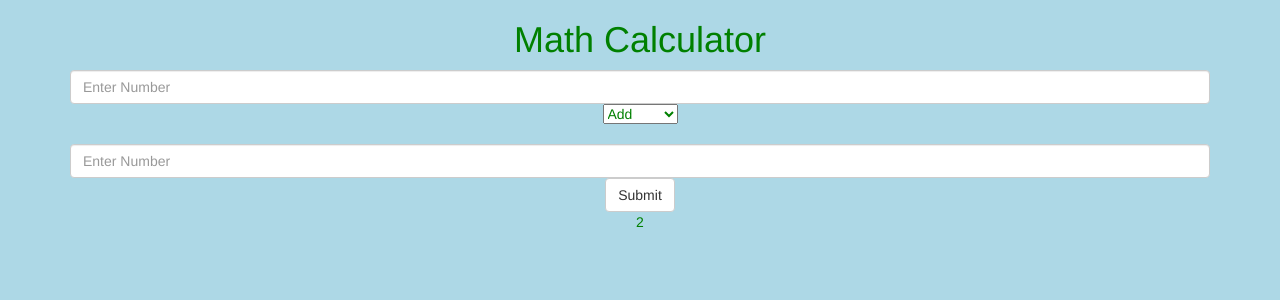
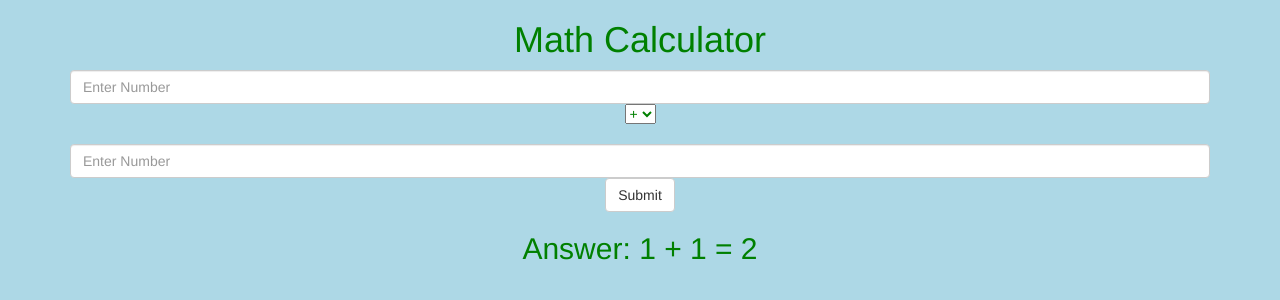
Before and after one commit to destanton/django_calculator, a Django app: page / in a window 1280 px wide. Shown: the top 300 px of the page. Run offline with Django 3.2, Linux system fonts and the light colour scheme; some libraries are stand-ins or nearby versions.

Commit message:
fixed some variable tags and bugs

```diff
--- a/django_calculator/app/views.py
+++ b/django_calculator/app/views.py
@@ -2,28 +2,32 @@ from django.shortcuts import render
 
 
 def drop_down(num_input, num_input2, choice):
-        if choice == "Add":
+        if choice == "+":
             return int(num_input) + int(num_input2)
-        elif choice == "Subtract":
+        elif choice == "-":
             return int(num_input) - int(num_input2)
-        elif choice == "Multiply":
+        elif choice == "&times;":
             return int(num_input) * int(num_input2)
-        elif choice == "Divide":
+        elif choice == "&divide;":
             return int(num_input) / int(num_input2)
 
 
 def index_view(request):
     # print(request.POST)
-    if request.GET:
-        num_input = request.GET["num_input"]
-        num_input2 = request.GET["num_input2"]
-        operator = request.GET["operator"]
-        print(request.GET)
-    else:
-        num_input = 1
-        num_input2 = 1
-        operator = "Add"
-    context = {
-        "output": drop_down(num_input, num_input2, operator)
-    }
-    return render(request, "index.html", context)
+        if request.GET != "" or request.GET == int:
+            if request.GET:
+                num_input = request.GET["num_input"]
+                num_input2 = request.GET["num_input2"]
+                operator = request.GET["operator"]
+                print(request.GET)
+            else:
+                num_input = 1
+                num_input2 = 1
+                operator = "+"
+        context = {
+            "num": (num_input),
+            "oper": (operator),
+            "num2": (num_input2),
+            "output": drop_down(num_input, num_input2, operator)
+        }
+        return render(request, "index.html", context)
--- a/django_calculator/templates/index.html
+++ b/django_calculator/templates/index.html
@@ -28,10 +28,10 @@
             <!-- {{ data }} {{ x }} -->
         <div class="">
           <select name="operator">
-            <option value="Add">Add</option>
-            <option value="Subtract">Subtract</option>
-            <option value="Multiply">Multiply</option>
-            <option value="Divide">Divide</option>
+            <option value="+">+</option>
+            <option value="-">-</option>
+            <option value="&times;">&times;</option>
+            <option value="&divide;">&divide;</option>
           </select>
         </div>
           <br>
@@ -48,6 +48,6 @@
       </form>
 
     </div>
-    {{ output }}
+    <h2>Answer: {{ num }} {{ oper }} {{ num2 }} = {{ output }}</h2>
   </body>
 </html>
```
